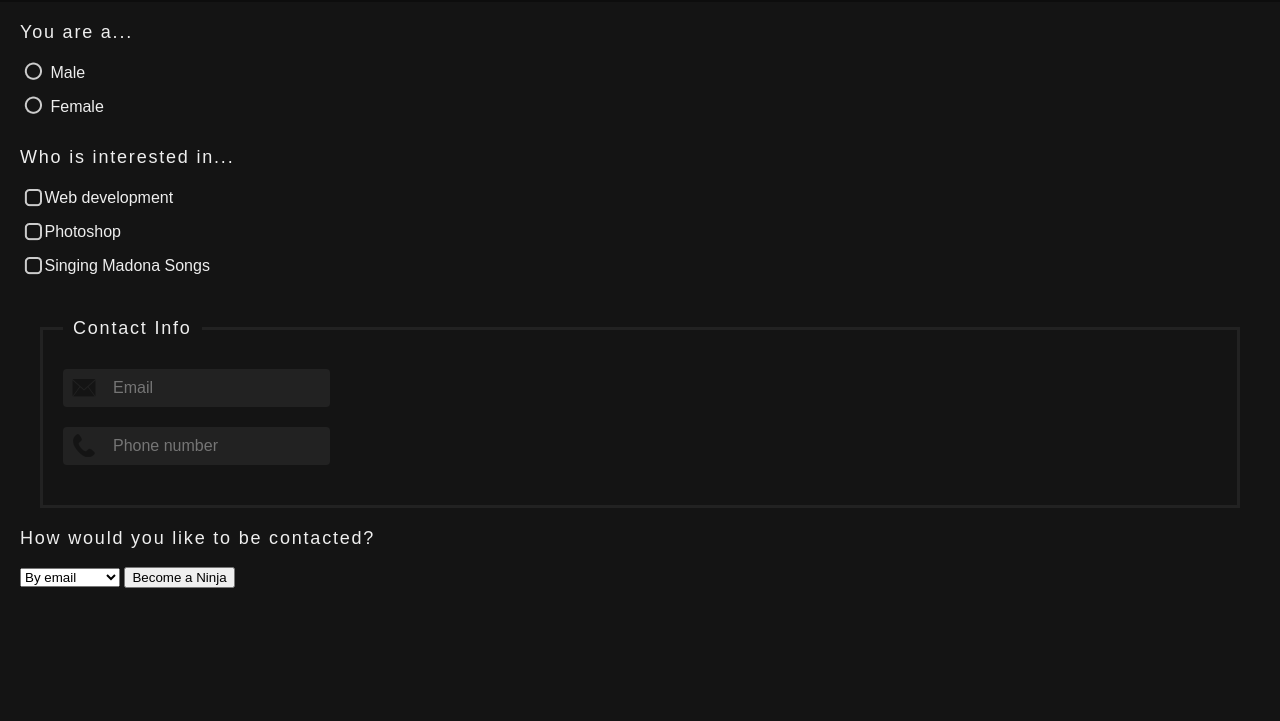
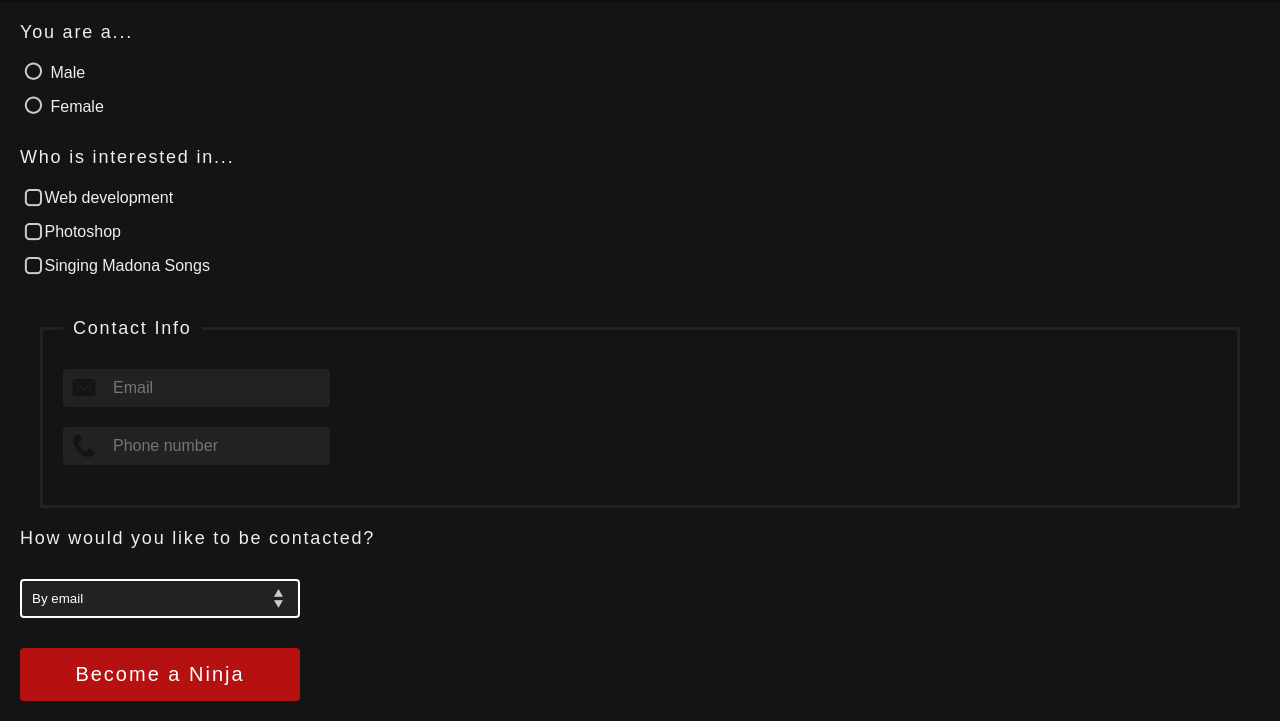
Before and after one commit to h131177/Styling-HTML-5-Forms, a plain HTML site: page index.html in a window 1280 px wide. Shown: the part 131-852 px from the top of the page. Before the commit the page ends 800 px from the top, so only its background shows below. Drawn offline with Linux system fonts and the light colour scheme.

Commit message:
Select boxes

```diff
--- a/styles.css
+++ b/styles.css
@@ -102,5 +102,34 @@ input[type="telephone"] {
 
 /* 5 - SELECT BOXES */
 
+select {
+    -webkit-appearance: none;
+    -moz-appearance: none;
+    -o-appearance: none;
+    -ms-appearance: none;
+    appearance: none;
+
+    display: block;
+    margin: 30px 0;
+    padding: 10px 50px 10px 10px;
+    background: url(img/select.png) no-repeat 95% center;
+    background-color: #222;
+    color: #fff;
+    border-radius: 4px;
+    border: 2px solid #fff;
+    width: 280px;
+}
+
+input[type="submit"] {
+    background: #b61111;
+    padding: 15px;
+    color: #fff;
+    font-size: 20px;
+    letter-spacing: 0.1em;
+    border-radius: 4px;
+    border: 0;
+    box-shadow: 1px 3 px 5px rbga(0,0,0,0.5);
+    width: 280px;
+}
 
 /* 6 - INPUT VALIDATION STYLES */
```
